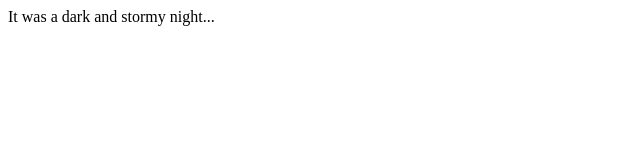
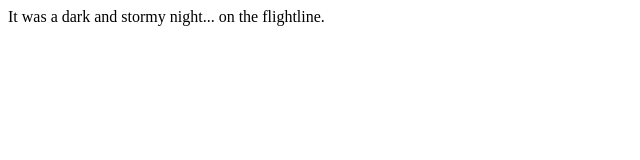
Before and after one commit to dlawrie63137/fireside-story, a plain HTML site: page index.html in a window 1280 px wide. Shown: the whole page, without its empty margins (0-640 px from the left). Drawn offline with Linux system fonts and the light colour scheme.

Commit message:
added second line of story

```diff
--- a/index.html
+++ b/index.html
@@ -1,5 +1,7 @@
 <html>
   <body>
-    <p>It was a dark and stormy night...</p>
+    <p>It was a dark and stormy night...
+      on the flightline.
+    </p>
   </body>
 </html>
```
